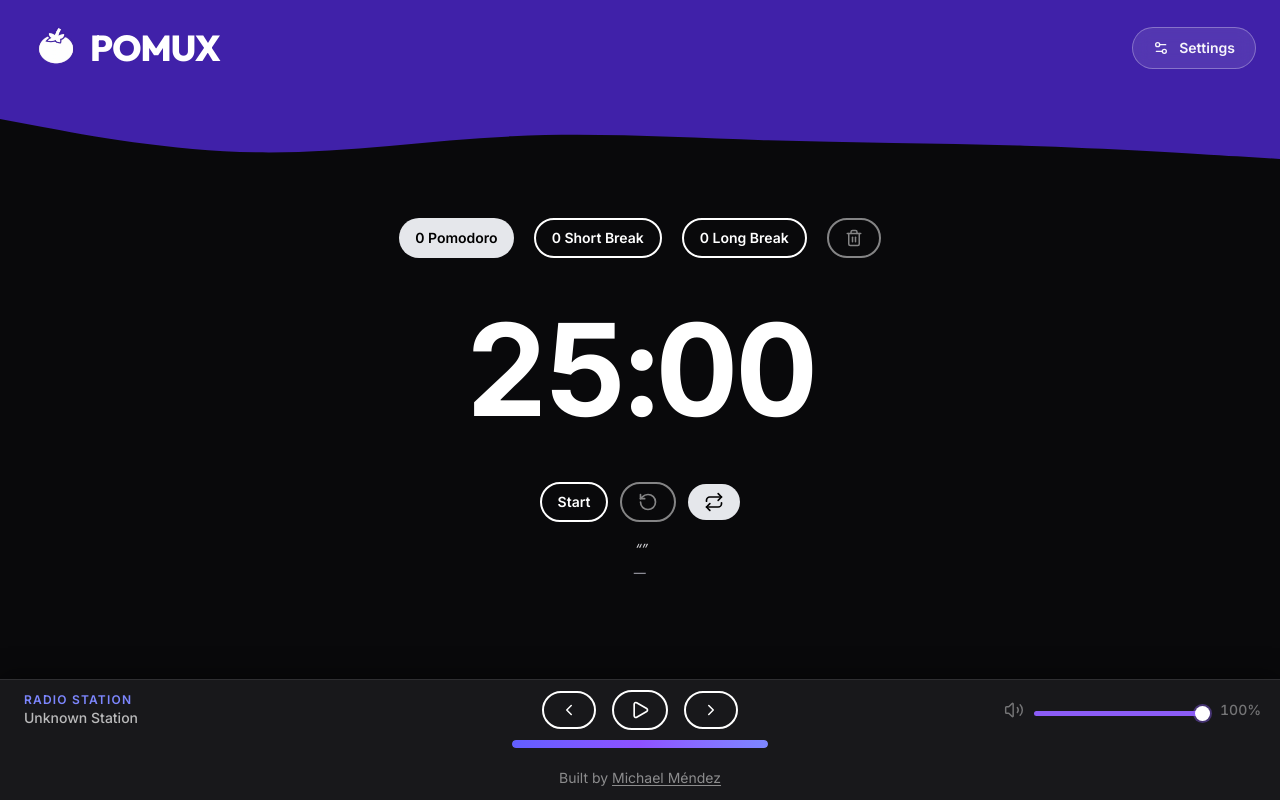
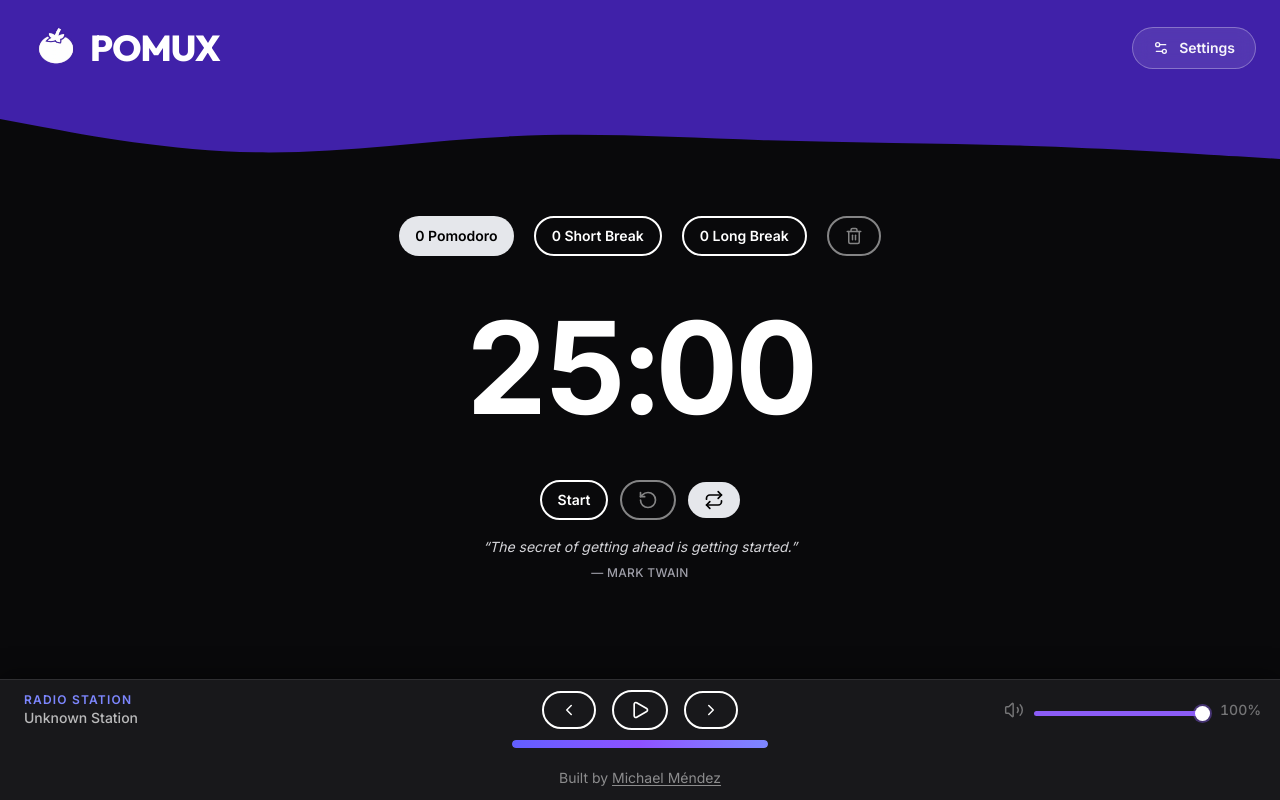
Before and after one commit to michaelmendez/pomux, a React (Vite) app: page / in a window 1280 px wide. Built offline with nearby package versions, Linux system fonts and the light colour scheme; no server answers.

Commit message:
feat: update quotes API endpoint and remove deprecated proxy configuration

```diff
--- a/src/components/Timer/MotivationalQuote.tsx
+++ b/src/components/Timer/MotivationalQuote.tsx
@@ -2,8 +2,11 @@ import Skeleton from "@/components/Common/Skeleton";
 import { env } from "@/constants/env";
 import useApi from "@/hooks/useApi";
 import type { MotivationalQuote } from "@/types/types";
+import { useEffect, useState } from "react";
 
 const MOTIVATIONAL_QUOTES_URL = env.quotesUrl;
+const QUOTE_ROTATION_MS = 30000;
+const QUOTE_TRANSITION_MS = 400;
 
 const FALLBACK_QUOTES: MotivationalQuote[] = [
   { q: "The secret of getting ahead is getting started.", a: "Mark Twain", h: "" },
@@ -17,13 +20,41 @@ const FALLBACK_QUOTES: MotivationalQuote[] = [
   { q: "Either you run the day or the day runs you.", a: "Jim Rohn", h: "" },
 ];
 
-function getRandomFallback(): MotivationalQuote {
-  return FALLBACK_QUOTES[Math.floor(Math.random() * FALLBACK_QUOTES.length)];
-}
-
 export default function MotivationalQuote() {
   const { data, error, isLoading } = useApi<MotivationalQuote[]>(MOTIVATIONAL_QUOTES_URL);
-  const [quote] = data ?? [];
+  const quotes = error || !data || data.length === 0 ? FALLBACK_QUOTES : data;
+
+  const [activeIndex, setActiveIndex] = useState(0);
+  const [isVisible, setIsVisible] = useState(true);
+
+  useEffect(() => {
+    setActiveIndex(0);
+    setIsVisible(true);
+  }, [quotes.length]);
+
+  useEffect(() => {
+    if (quotes.length < 2) return;
+
+    let switchTimeoutId: ReturnType<typeof window.setTimeout> | undefined;
+
+    const intervalId = window.setInterval(() => {
+      setIsVisible(false);
+
+      switchTimeoutId = window.setTimeout(() => {
+        setActiveIndex((prev) => (prev + 1) % quotes.length);
+        setIsVisible(true);
+      }, QUOTE_TRANSITION_MS);
+    }, QUOTE_ROTATION_MS);
+
+    return () => {
+      window.clearInterval(intervalId);
+      if (switchTimeoutId) {
+        window.clearTimeout(switchTimeoutId);
+      }
+    };
+  }, [quotes.length]);
+
+  const displayQuote = quotes[activeIndex % quotes.length];
 
   if (isLoading) {
     return (
@@ -35,10 +66,13 @@ export default function MotivationalQuote() {
     );
   }
 
-  const displayQuote = error ? getRandomFallback() : quote;
-
   return (
     <div className="flex flex-col items-center gap-1 w-full max-w-xs sm:max-w-md md:max-w-lg text-center px-4">
+      <div
+        className={`transition-all duration-500 ease-out motion-reduce:transition-none ${
+          isVisible ? "opacity-100 translate-y-0" : "opacity-0 translate-y-1"
+        }`}
+      >
         <blockquote className="text-sm italic text-zinc-300 leading-relaxed">
           &ldquo;{displayQuote?.q}&rdquo;
         </blockquote>
@@ -46,5 +80,6 @@ export default function MotivationalQuote() {
           — {displayQuote?.a}
         </span>
       </div>
+    </div>
   );
 }
--- a/vite.config.ts
+++ b/vite.config.ts
@@ -36,15 +36,10 @@ export default defineConfig({
   },
   server: {
     proxy: {
-      '/api/stations': {
-        target: 'https://de1.api.radio-browser.info',
-        changeOrigin: true,
-        rewrite: () => '/json/stations/bytag/synthwave?limit=20&hidebroken=true&order=random',
-      },
       '/api/quote': {
         target: 'https://zenquotes.io',
         changeOrigin: true,
-        rewrite: () => '/api/random',
+        rewrite: () => '/api/quotes/random?limit=20',
       },
     },
   },
```
Also changed, not shown: 2 other files (tests, documents, lock files or other folders). Lines whose indentation alone changed are shown as unchanged.
